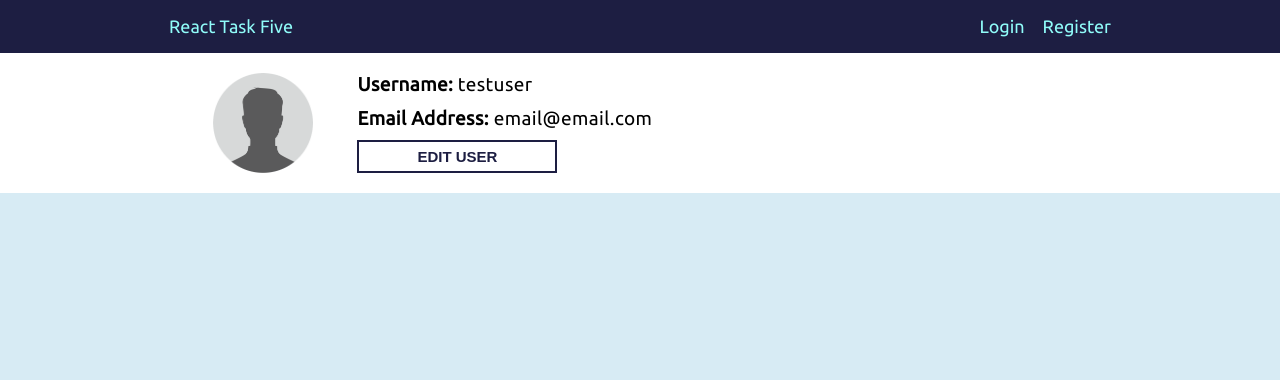
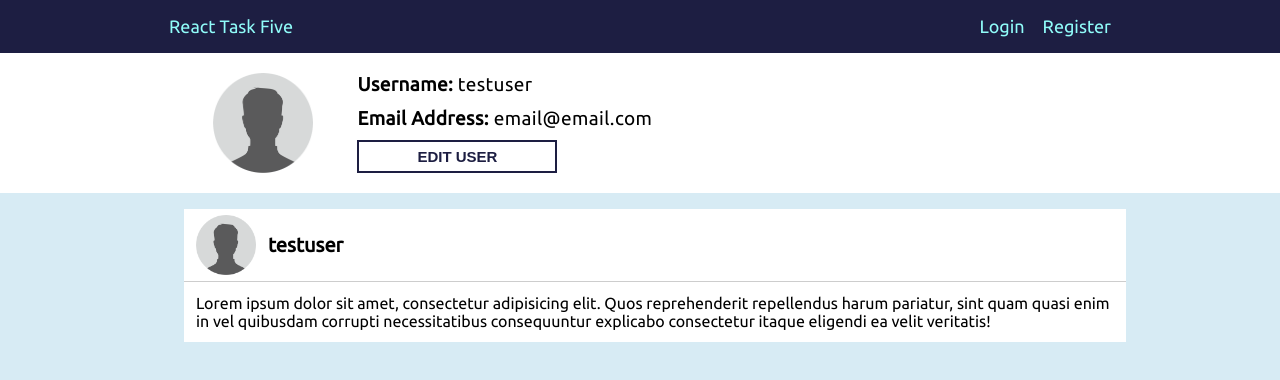
Before and after one commit to vuckovicsava/react-task-five, a React (Create React App) app: page /profile in a window 1280 px wide. Shown: the top 380 px of the page. Built offline with nearby package versions, Linux system fonts and the light colour scheme.

Commit message:
added dummy post component

```diff
--- /dev/null
+++ b/src/components/DummyPost.js
@@ -0,0 +1,18 @@
+import React from 'react';
+import userImg from '../images/userimg.png';
+
+const DummyPost = ({ username }) => (
+  <div className="post">
+    <div className="post__header">
+      <img className="post__image" src={userImg} alt="user"/>
+      <h3 className="post__username">{username}</h3>
+    </div>
+    <div className="post__body">
+      <p className="post__content">
+        Lorem ipsum dolor sit amet, consectetur adipisicing elit. Quos reprehenderit repellendus harum pariatur, sint quam quasi enim in vel quibusdam corrupti necessitatibus consequuntur explicabo consectetur itaque eligendi ea velit veritatis!
+      </p>
+    </div>
+  </div>
+);
+
+export default DummyPost;
--- a/src/components/ProfilePage.js
+++ b/src/components/ProfilePage.js
@@ -2,16 +2,22 @@ import React, { Component } from 'react';
 import { Consumer } from '../context';
 import Modal from './Modal';
 import EditUserForm from './EditUserForm';
+import DummyPost from './DummyPost';
 import userImg from '../images/userimg.png';
 
 class ProfilePage extends Component {
 
   state = { showModal: false }
 
+  renderDummyPosts = () => {
+    return <DummyPost username={this.props.user.username} />
+  }
+
   render() {
     const { username, email } = this.props.user;
 
     return (
+      <>
         <div className="profile full-width">
           <div className="profile__user-container container">
             <div className="profile__picture">
@@ -28,7 +34,11 @@ class ProfilePage extends Component {
               </button>
             </div>
           </div>
+        </div>
 
+        <div className="profile__posts container">
+          {this.renderDummyPosts()}
+        </div>
 
         { this.state.showModal && (
           <Modal
@@ -51,7 +61,7 @@ class ProfilePage extends Component {
             }
           </Modal>
         )}
-      </div>
+      </>
     );
   }
 }
--- /dev/null
+++ b/src/styles/components/_post.scss
@@ -0,0 +1,31 @@
+.post {
+  margin-top: 1.6rem;
+  background: $white;
+
+  &__header {
+    display: flex;
+    align-items: center;
+    padding: .6rem 1.2rem;
+    border-bottom: 1px solid $light-gray;
+  }
+
+  &__image {
+    width: 6rem;
+    height: 6rem;
+  }
+
+  &__username {
+    font-size: 2rem;
+    margin: 0;
+    margin-left: 1.2rem;
+  }
+
+  &__body {
+    padding: 1.2rem;
+  }
+
+  &__content {
+    font-size: 1.6rem;
+    margin: 0;
+  }
+}
--- a/src/styles/main.scss
+++ b/src/styles/main.scss
@@ -9,5 +9,6 @@
 @import 'components/homepage';
 @import 'components/modal';
 @import 'components/navbar';
+@import 'components/post';
 @import 'components/profilepage';
 @import 'components/useritem';
```
Lines whose indentation alone changed are shown as unchanged.
